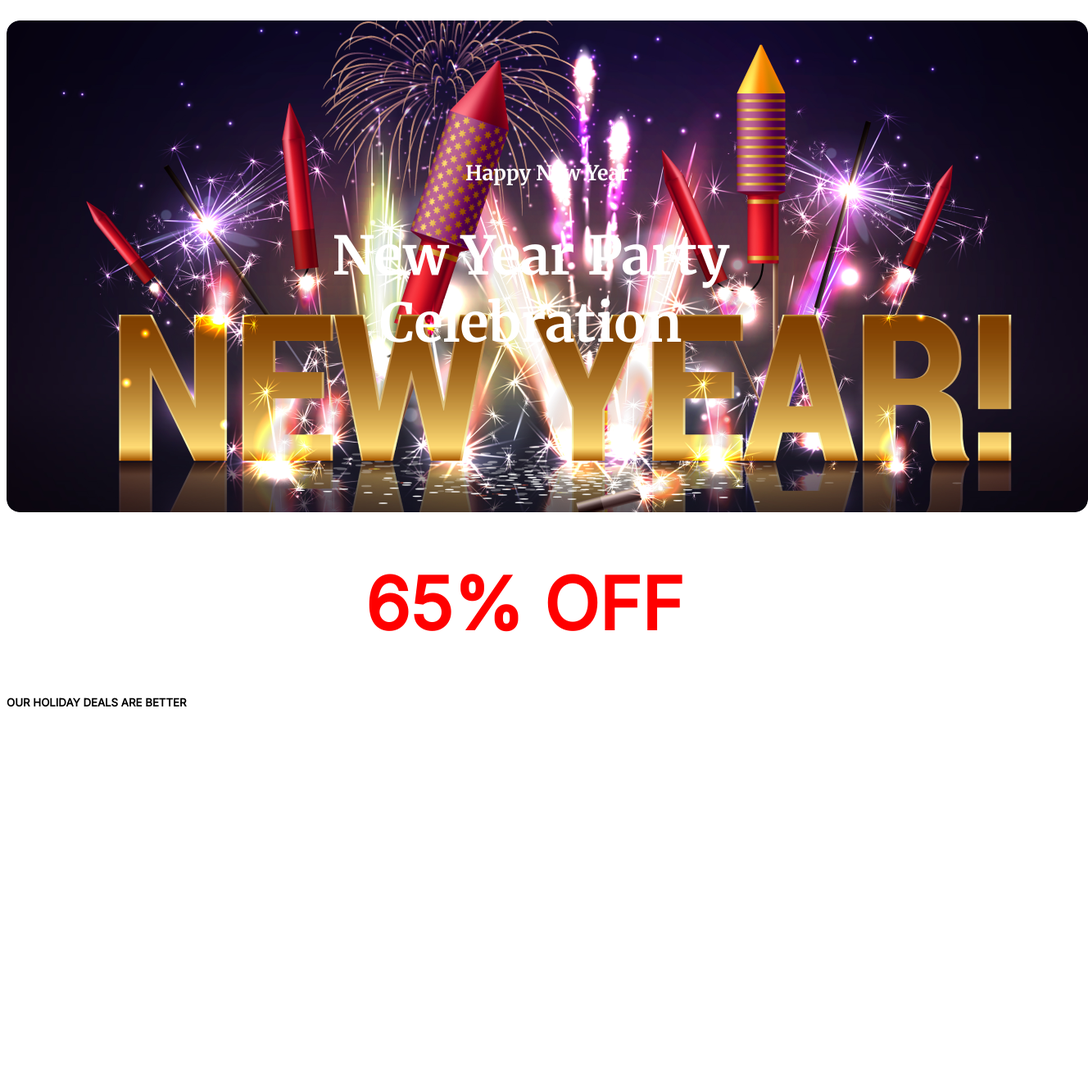
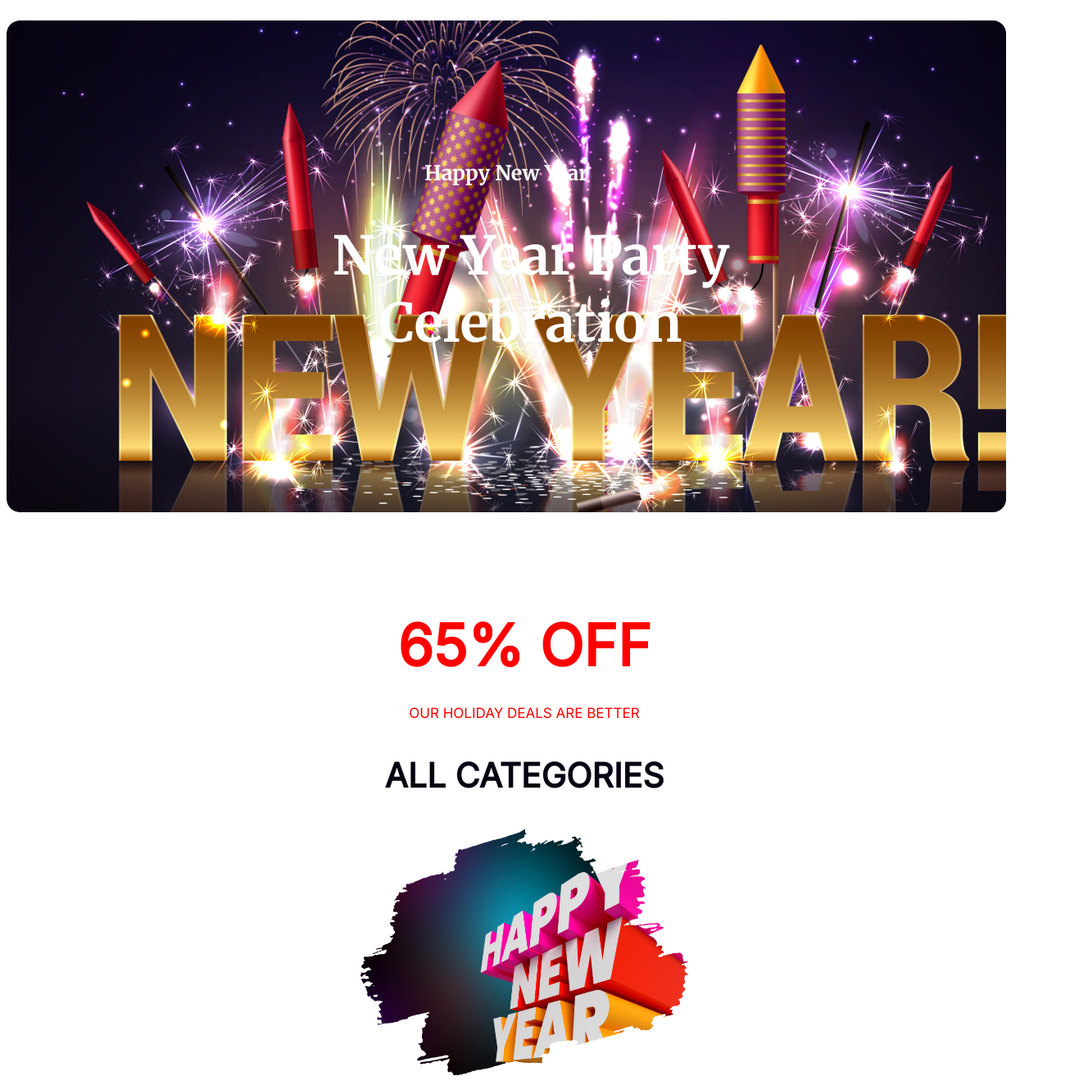
Before and after one commit to rimon2a/my-first-assinment1, a plain HTML site: page index.html in a window 1280 px wide. Shown: the whole page at 82% size, 1328 px wide, since content can reach past the window. Before the commit the page ends 887 px from the top, so only its background shows below. Drawn offline with Linux system fonts and the light colour scheme.

Commit message:
new year pic added

```diff
--- a/index.html
+++ b/index.html
@@ -13,18 +13,26 @@
 </head>
 <body>
     <header>
+        <div class="font0">
             <div class="banner">
                 <div class="banner-content">
                     <h3 class="banner-greeting">Happy New Year</h3>
                     <h1 class="banner-title">New Year Party Celebration</h1>
                 </div>
             </div>
+        </div>
     </header>
     <main>
         <div>
         <div class="font1">
+            <div class="text-align">
                 <h1 class="off-content">65% OFF</h1>
                 <h5 class="holiday-content">OUR HOLIDAY DEALS ARE BETTER</h5>
+                <div class="categories">
+                    <h3>ALL CATEGORIES</h3>
+                </div>
+                <img class="newyear-pic" src="images/New Year Photo.png" alt="">
+            </div>
         </div>
         </div>
     </main>
--- a/styles/newyear.css
+++ b/styles/newyear.css
@@ -1,5 +1,5 @@
 /* common shared style1 */
-.banner{
+.font0{
     font-family: 'Merriweather', serif;
 }
 /* common shared style2 */
@@ -9,7 +9,7 @@
 /* banner related styles */
 .banner{
     background-image: url('../images/banner_img.png');
-    width: 1320px;
+    width: 1220px;
     height: 600px;
     border-radius: 16px;
     background-repeat: no-repeat;
@@ -32,12 +32,27 @@
     height: 180px;
     padding-left: 340px;
 }
-.off-content{
+.text-align{
     color: #F00;
     text-align: center;
-    font-size: 88px;
-    font-weight: 700
+}
+.off-content{
+    margin-top: 120px;
+    margin-bottom: 30px;
+    font-size: 70px;
+    font-weight: 700;
 }
 .holiday-content{
-
+    font-size: 17px;
+    font-weight: 500;
 }
+.categories{
+    color: #070211;
+    text-align: center;
+    font-size: 35px;
+    font-weight: 900;
+}
+.newyear-pic{
+    width: 400px;
+    height: 300px;
+}
```
Lines whose indentation alone changed are shown as unchanged.
